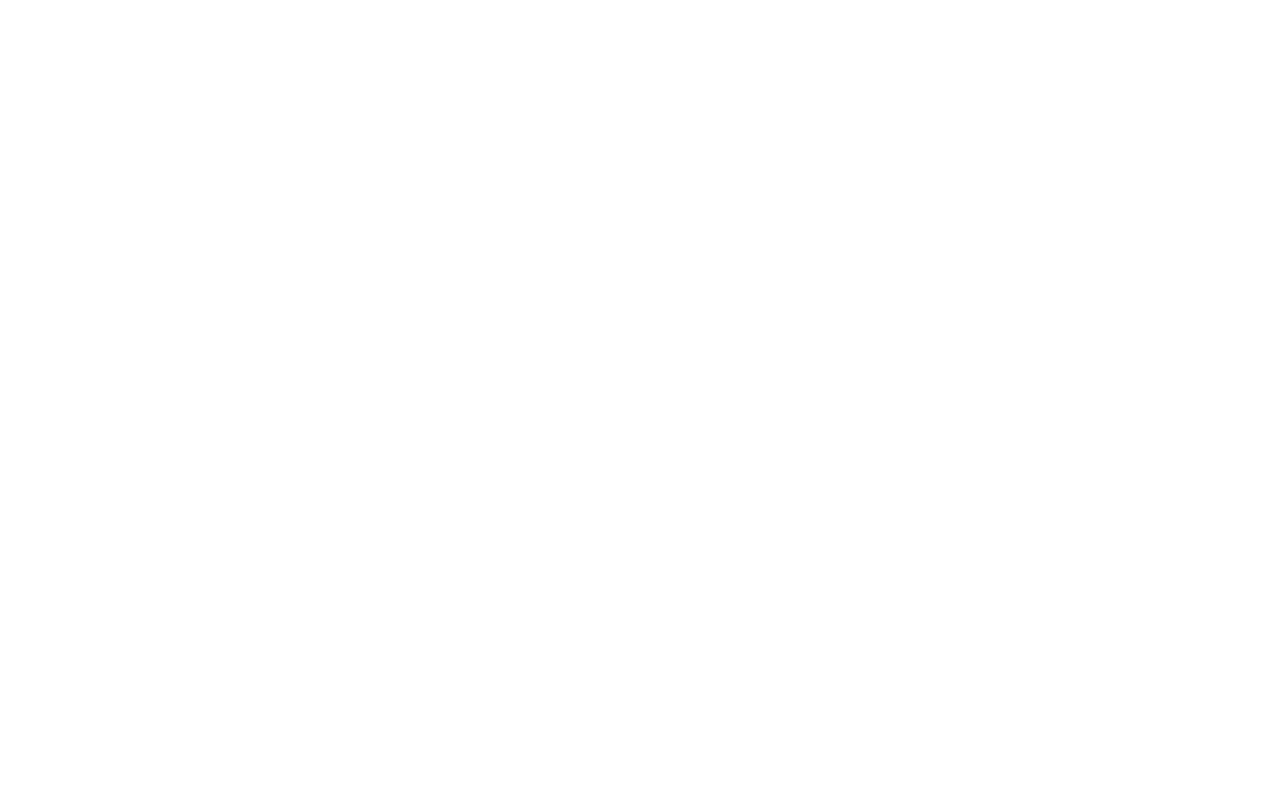
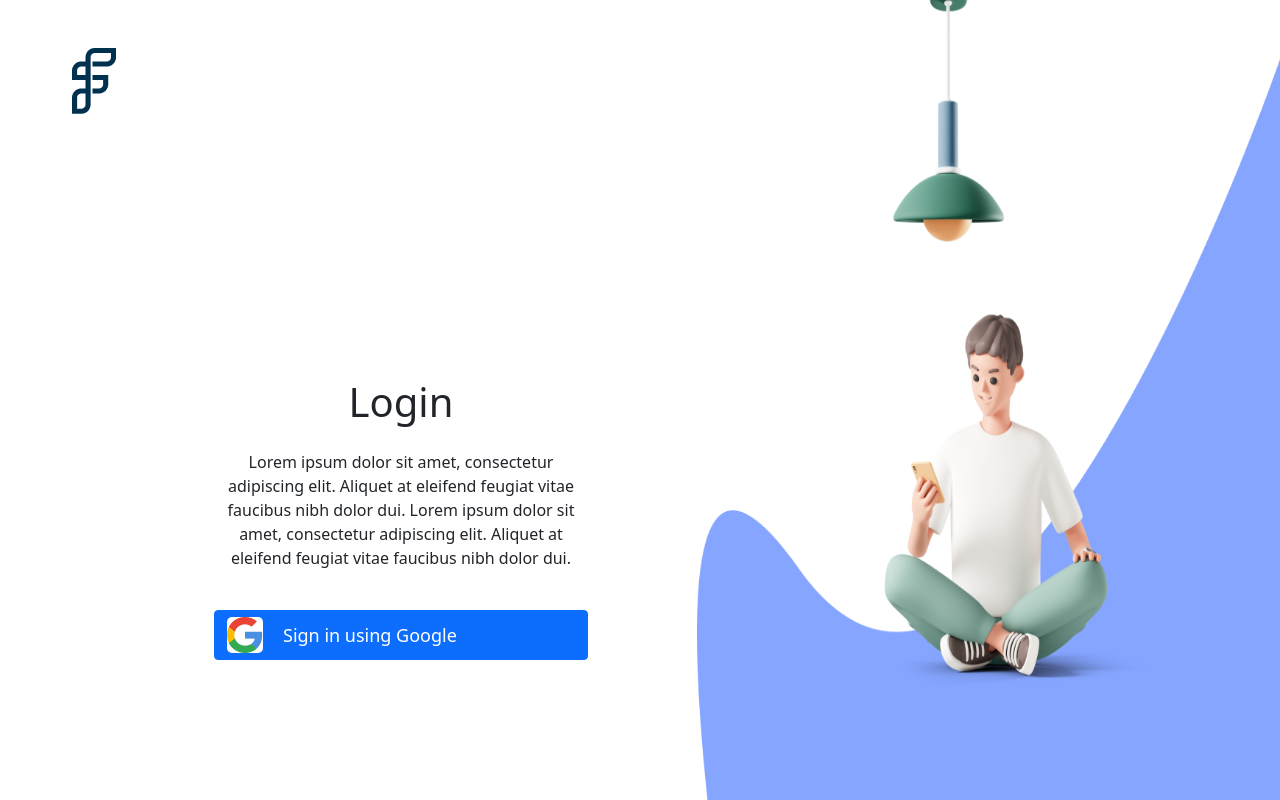
Before and after one commit to Sreehariskj/todo-suitejar, a React (Create React App) app: page /login in a window 1280 px wide. Before the commit this address had no page. Shown: the top 800 px of the page. Built offline with nearby package versions, Linux system fonts and the light colour scheme.

Commit message:
changed pagination of login and home

```diff
--- a/src/App.js
+++ b/src/App.js
@@ -7,8 +7,8 @@
   return (
     <div className="App">
       <Routes>
-        <Route path="/" element={<Login />} />
-        <Route path="/home" element={<Home />} />
+        <Route path="/login" element={<Login />} />
+        <Route path="/" element={<Home />} />
       </Routes>
     </div>
   );
--- a/src/components/LoginLeftSide.js
+++ b/src/components/LoginLeftSide.js
@@ -14,7 +14,7 @@
     SignInWithGoogle()
       .then((result) => {
         console.log(result);
-        navigate("/home");
+        navigate("/");
       })
       .catch((error) => {
         console.log(error);
```
